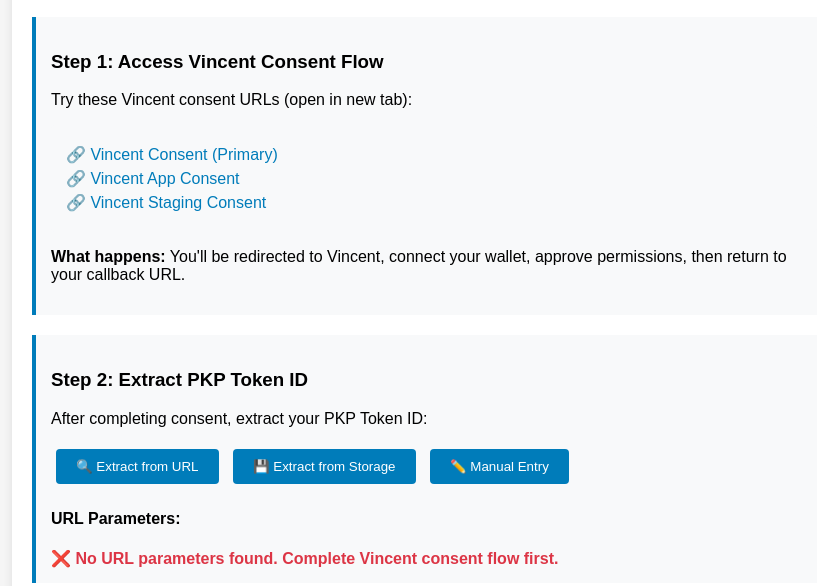
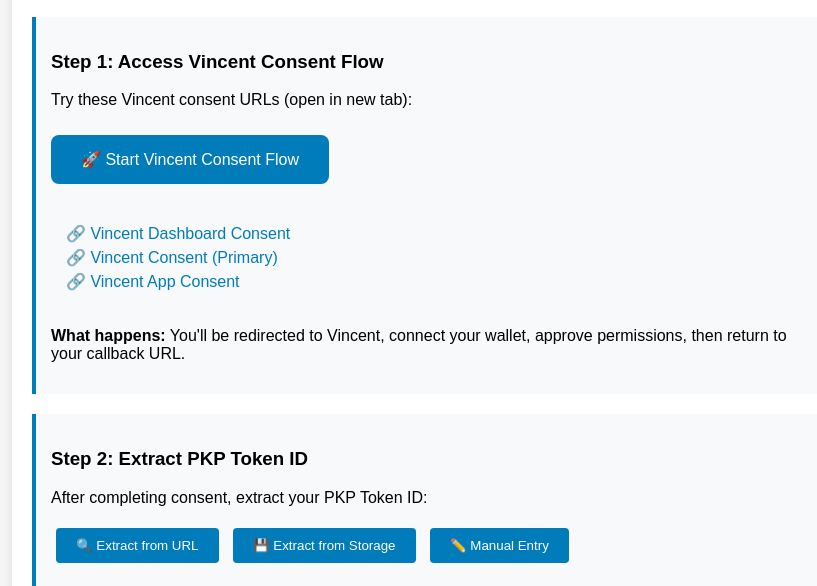
Before and after one commit to Zolldyk/RegavAI-01, a website: page public/vincent-pkp-token.html in a window 1280 px wide. Shown: the part 142-728 px from the top of the page, without its empty margins (208-1025 px from the left). Drawn offline with Linux system fonts and the light colour scheme.

Commit message:
Fix Vincent consent flow in static HTML files
- Add working Vincent consent button to vincent-pkp-token.html
- Implement Vincent SDK with fallback to direct URL approach
- Update callback URLs to use correct /api/vincent/callback endpoint
- Add Vincent consent button that actually opens Vincent authentication
- Link PKP token tool from main index page

```diff
--- a/public/vincent-pkp-token.html
+++ b/public/vincent-pkp-token.html
@@ -28,10 +28,12 @@
         <div class="step">
             <h3>Step 1: Access Vincent Consent Flow</h3>
             <p>Try these Vincent consent URLs (open in new tab):</p>
+            <button onclick="startVincentConsent()" style="background: #007cba; color: white; padding: 15px 30px; border: none; border-radius: 8px; cursor: pointer; font-size: 16px; margin: 10px 0;">🚀 Start Vincent Consent Flow</button>
+
             <div class="url-list">
-                <a href="https://vincent.domains/consent?appId=983&redirectUrl=https://regav-trading-agent-an0zem3cv-zoldycks-projects-8a6a6155.vercel.app/vincent/callback" target="_blank">🔗 Vincent Consent (Primary)</a>
-                <a href="https://app.vincent.domains/consent?appId=983&redirectUrl=https://regav-trading-agent-an0zem3cv-zoldycks-projects-8a6a6155.vercel.app/vincent/callback" target="_blank">🔗 Vincent App Consent</a>
-                <a href="https://staging.vincent.domains/consent?appId=983&redirectUrl=https://regav-trading-agent-an0zem3cv-zoldycks-projects-8a6a6155.vercel.app/vincent/callback" target="_blank">🔗 Vincent Staging Consent</a>
+                <a href="https://dashboard.heyvincent.ai/983/consent?redirectUri=https://regav-ai-zoldycks-projects-8a6a6155.vercel.app/api/vincent/callback" target="_blank">🔗 Vincent Dashboard Consent</a>
+                <a href="https://vincent.domains/consent?appId=983&redirectUrl=https://regav-ai-zoldycks-projects-8a6a6155.vercel.app/api/vincent/callback" target="_blank">🔗 Vincent Consent (Primary)</a>
+                <a href="https://app.vincent.domains/consent?appId=983&redirectUrl=https://regav-ai-zoldycks-projects-8a6a6155.vercel.app/api/vincent/callback" target="_blank">🔗 Vincent App Consent</a>
             </div>
             <p><strong>What happens:</strong> You'll be redirected to Vincent, connect your wallet, approve permissions, then return to your callback URL.</p>
         </div>
@@ -245,6 +247,45 @@
             `;
         }
 
+        function startVincentConsent() {
+            console.log('Starting Vincent consent flow...');
+
+            // Show status
+            const resultDiv = document.getElementById('extractionResult');
+            resultDiv.innerHTML = '<div class="warning">🔄 Opening Vincent consent page...</div>';
+
+            // Try Vincent SDK approach first
+            const tryVincentSDK = async () => {
+                try {
+                    const { getVincentWebAppClient } = await import('https://unpkg.com/@lit-protocol/vincent-app-sdk@1.0.2/dist/src/index.js');
+                    const vincentAppClient = getVincentWebAppClient({ appId: '983' });
+
+                    // Try to redirect with SDK
+                    if (vincentAppClient.redirectToLoginPage) {
+                        vincentAppClient.redirectToLoginPage({ redirectUri: window.location.href });
+                        return true;
+                    } else if (vincentAppClient.redirectToConsentPage) {
+                        vincentAppClient.redirectToConsentPage({ redirectUri: window.location.href });
+                        return true;
+                    }
+                } catch (error) {
+                    console.log('Vincent SDK failed:', error);
+                    return false;
+                }
+                return false;
+            };
+
+            // Try SDK first, then fallback to direct URL
+            tryVincentSDK().then(success => {
+                if (!success) {
+                    // Fallback to direct URL
+                    const vincentUrl = 'https://dashboard.heyvincent.ai/983/consent?redirectUri=' + encodeURIComponent(window.location.href);
+                    window.open(vincentUrl, '_blank');
+                    resultDiv.innerHTML = '<div class="success">✅ Vincent consent page opened in new tab. Complete the process there.</div>';
+                }
+            });
+        }
+
         // Auto-extract on page load
         window.onload = function() {
             extractFromUrl();
```
Also changed, not shown: public/index.html (+1 -0 lines).
